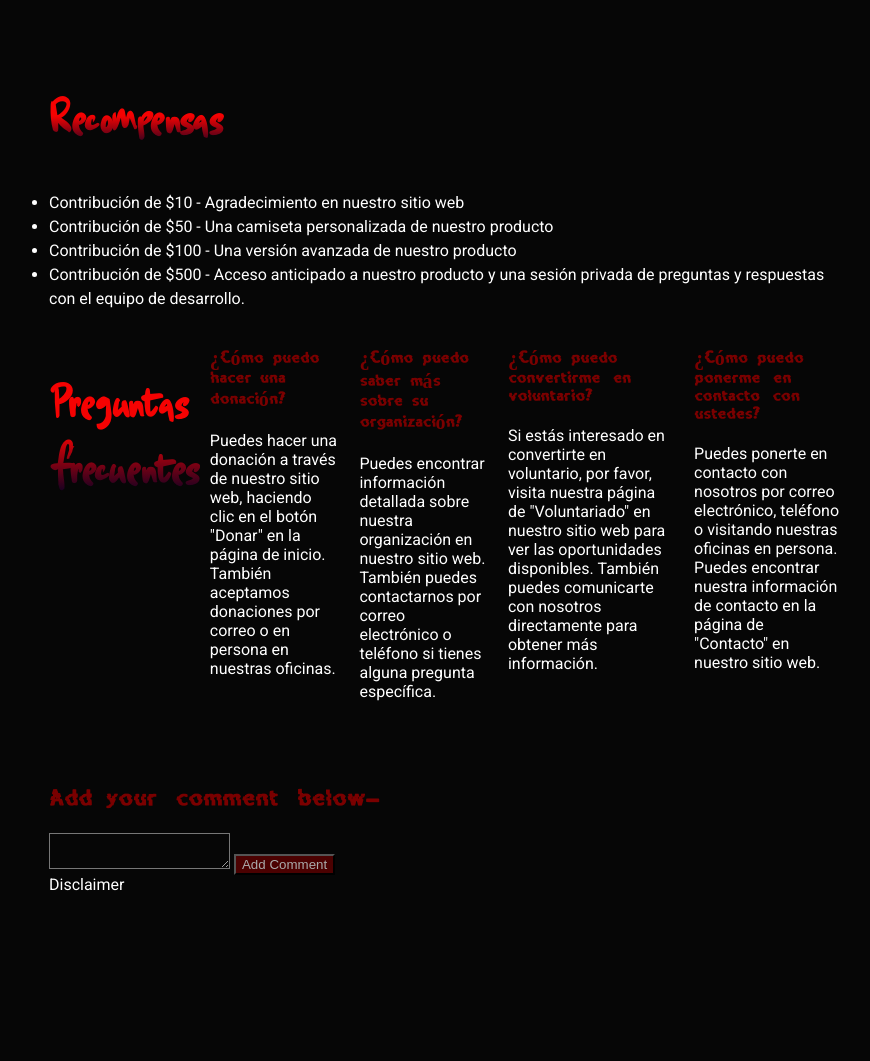
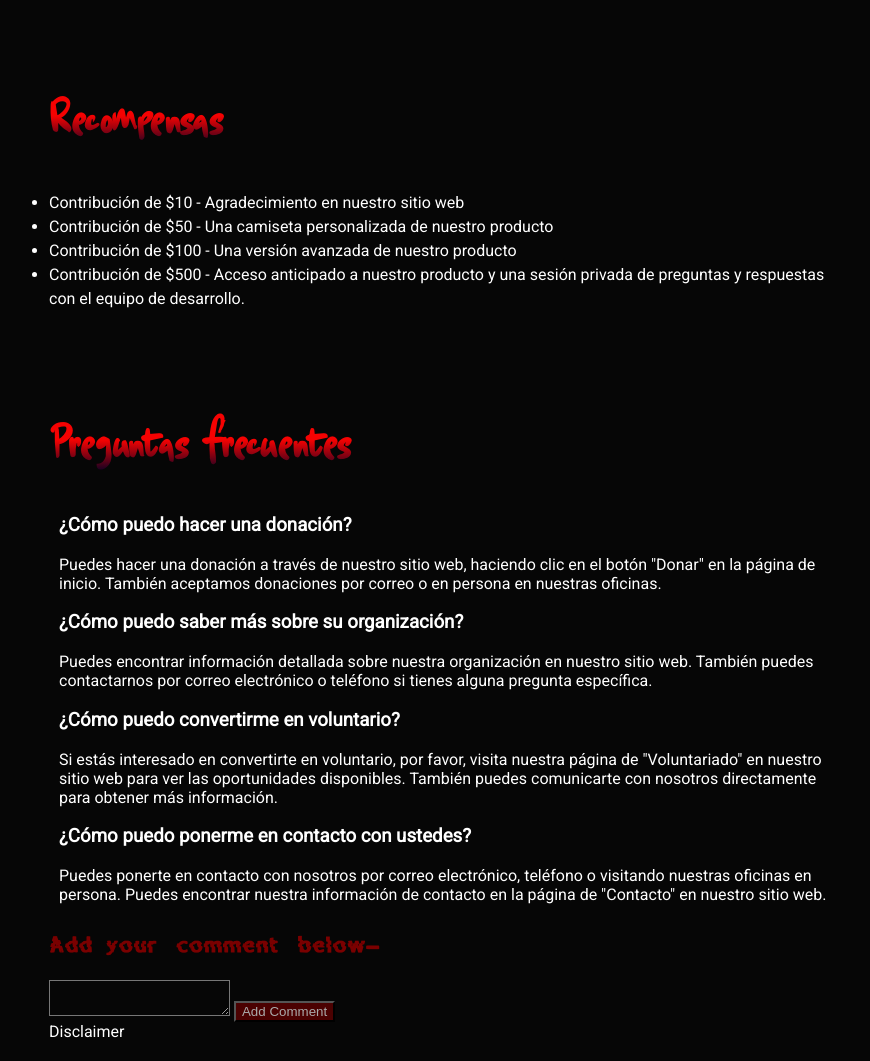
Before and after one commit to MiguelLazaroGil/MultimediaTrabajo, a plain HTML site: page index.html in a window 1280 px wide. Shown: the part 1324-2385 px from the top of the page, without its empty margins (191-1061 px from the left). Before the commit the page ends 2238 px from the top, so only its background shows below. Drawn offline with Linux system fonts and the light colour scheme.

Commit message:
Arreglos

```diff
--- a/estilo.css
+++ b/estilo.css
@@ -80,14 +80,6 @@ main h2 {
   background: -webkit-linear-gradient(90deg, rgba(2,0,36,1) 0%, rgba(245,2,2,1) 50%);
   -webkit-background-clip:text;
   -webkit-text-fill-color:transparent;
-}
-main section h2{
-  margin-bottom: 260px;
-}
-main section h3{
-  font-family: "Jaez";
-  font-size: 20px;
-  color: #7a0000;
 }
 
 main ol li, main ul li {
@@ -181,14 +173,14 @@ section img {
   width: 0px;
   flex-grow: 1;
   object-fit: cover;
-  opacity: 0,5;
+  opacity: 0.5;
   transition: 1s ease;
 }
 section img:hover{
   cursor: crosshair;
   width:  300px;
   opacity: 1;
-  /*filter: contrast(120%);*/
+  /*filter: contrast(110%);*/
 }
 #galeria{
   padding-top: 162px;
--- a/index.html
+++ b/index.html
@@ -79,7 +79,7 @@
 		</article>
 
 
-        <section id="faq">
+        <article id="faq">
             <h2>Preguntas frecuentes</h2>
 
             <div class="faq-item">
@@ -101,7 +101,7 @@
               <h3>¿Cómo puedo ponerme en contacto con ustedes?</h3>
               <p>Puedes ponerte en contacto con nosotros por correo electrónico, teléfono o visitando nuestras oficinas en persona. Puedes encontrar nuestra información de contacto en la página de "Contacto" en nuestro sitio web.</p>
             </div>
-          </section>
+          </article>
 		<div class="container" id="comentarios">
 			<h3 id= "comentFrase">Add your comment below-</h3>
 				<textarea id="newComment"></textarea>
```
